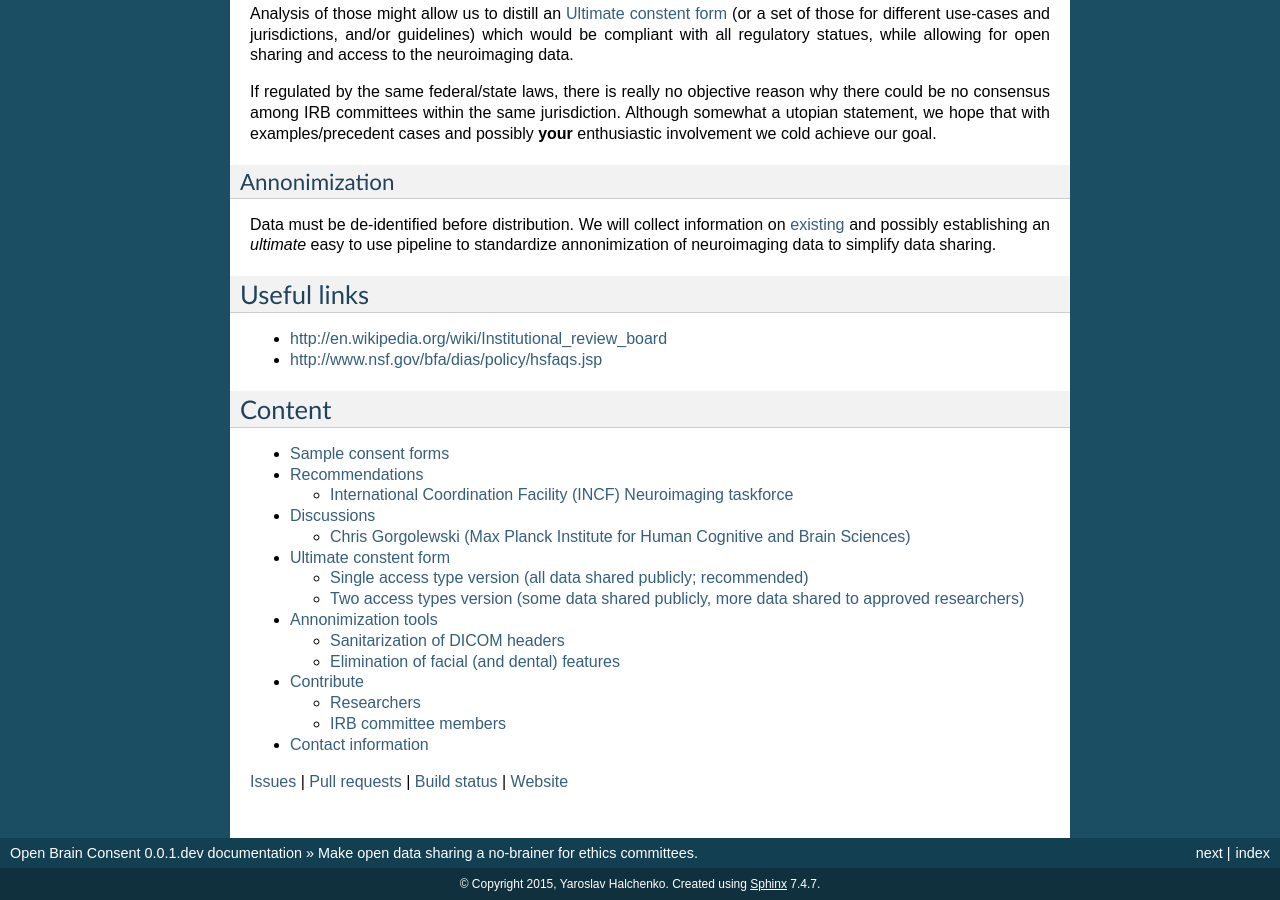
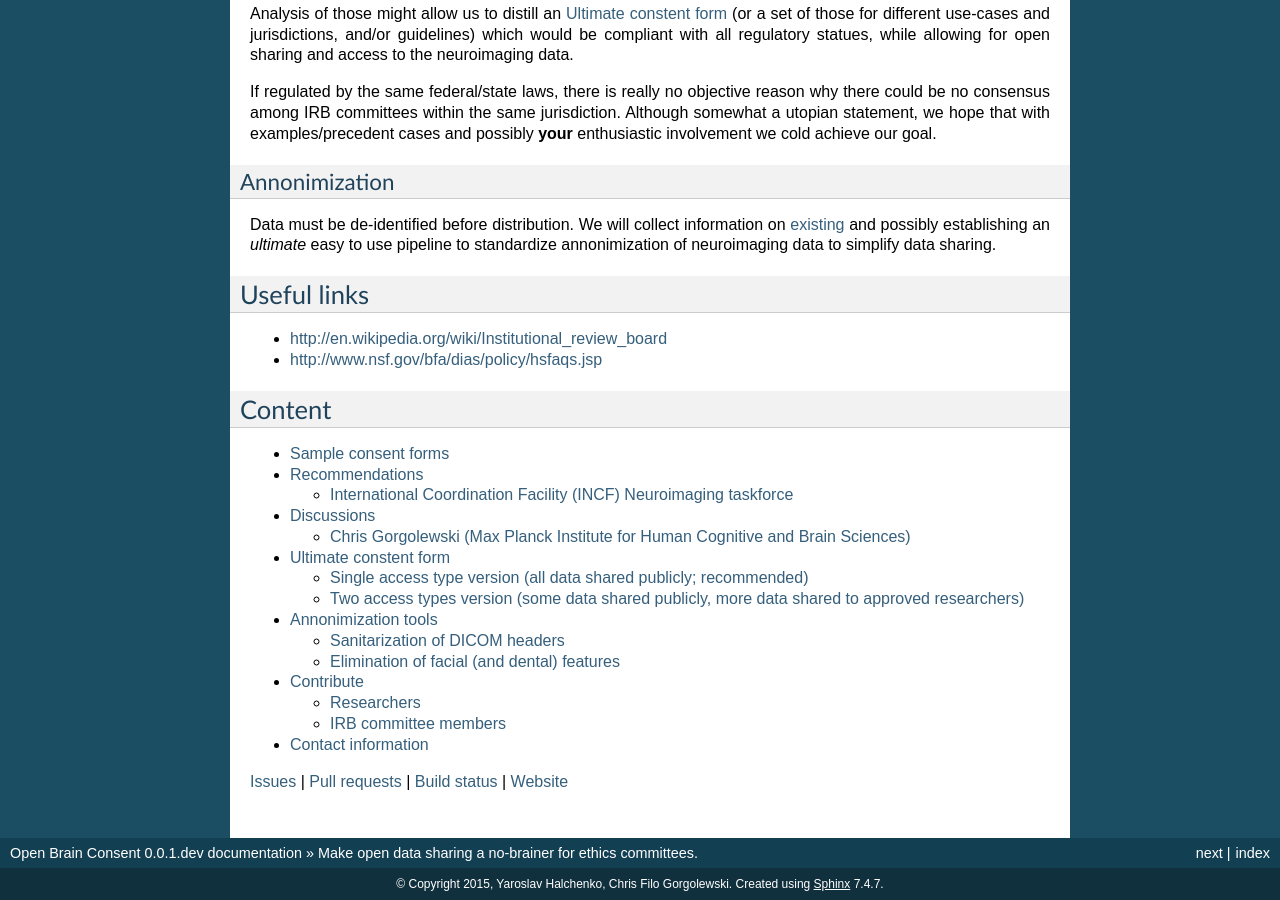
Before and after one commit to con/open-brain-consent, a Sphinx documentation site: the page built from docs/source/index.rst, in a window 1280 px wide and 900 px high, scrolled down 912 px. Built offline with Sphinx 7.4.7, drawn with Linux system fonts in a browser that asks for light colours.

Commit message:
Added Chris to the list of copyright fellas

```diff
--- a/docs/source/conf.py
+++ b/docs/source/conf.py
@@ -47,7 +47,7 @@ master_doc = 'index'
 
 # General information about the project.
 project = u'Open Brain Consent'
-copyright = u'2015, Yaroslav Halchenko'
+copyright = u'2015, Yaroslav Halchenko, Chris Filo Gorgolewski'
 
 # The version info for the project you're documenting, acts as replacement for
 # |version| and |release|, also used in various other places throughout the
```
